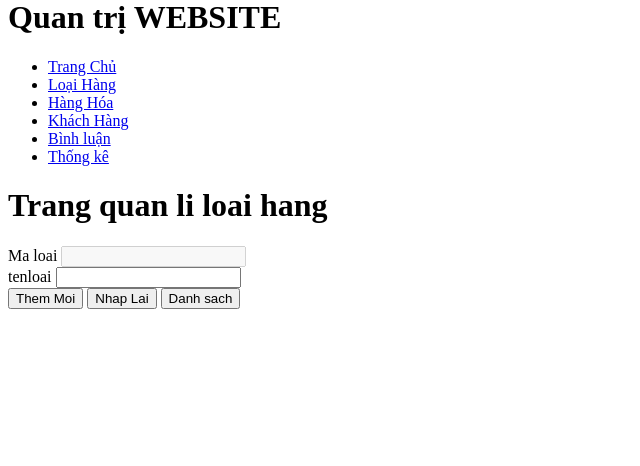
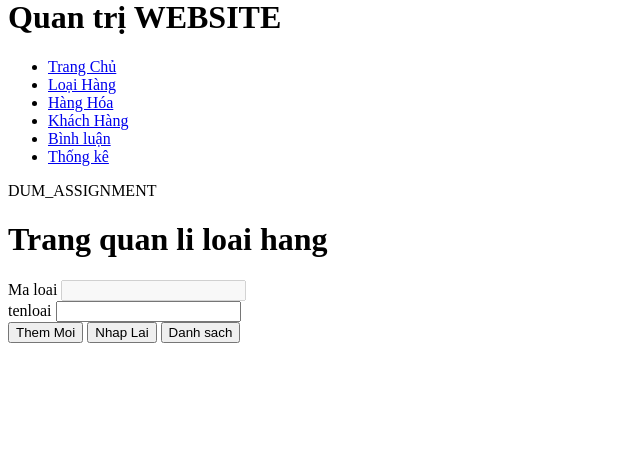
Before and after one commit to TuyenPH22936/auto_point, a PHP site: page /admin/index.php?act=addloaihang in a window 1280 px wide. Shown: the part 22-488 px from the top of the page, without its empty margins (0-640 px from the left). Run offline with PHP 8.4, Linux system fonts and the light colour scheme.

Commit message:
Update add.php

```diff
--- a/admin/danhmuc/add.php
+++ b/admin/danhmuc/add.php
@@ -1,4 +1,4 @@
-
+DUM_ASSIGNMENT
 <h1>Trang quan li loai hang</h1>
 <div class="container">
     <form action="index.php?act=addloaihang" method="post">
```
